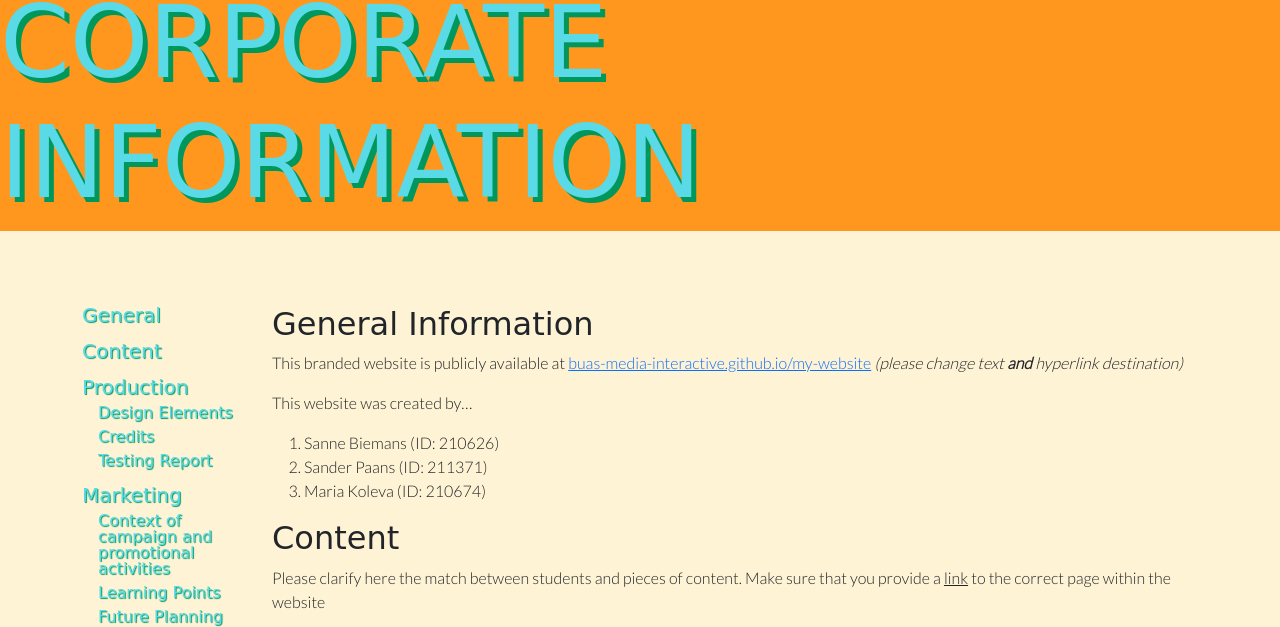
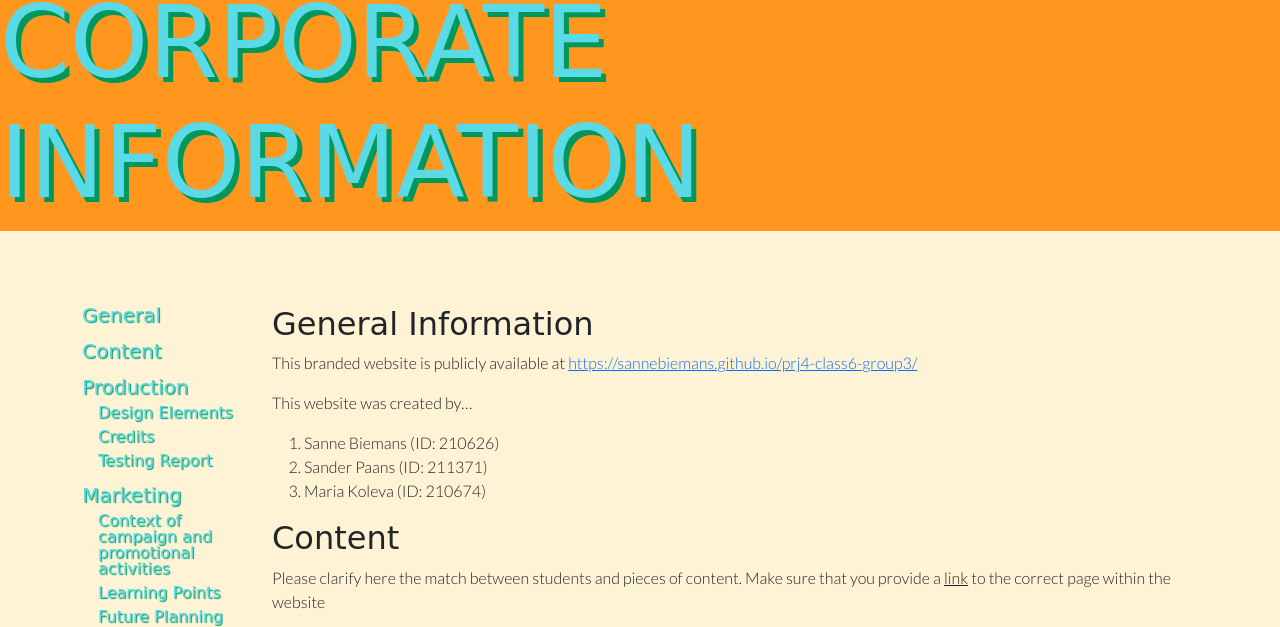
Before and after one commit to SanneBiemans/prj4-class6-group3, a plain HTML site: page corporate.html in a window 1280 px wide. Shown: the part 167-794 px from the top of the page. Drawn offline with nearby package versions, Linux system fonts and the light colour scheme; a web font is replaced by a local one.

Commit message:
changed link

```diff
--- a/corporate.html
+++ b/corporate.html
@@ -102,8 +102,8 @@
           <h2 id="general" class="corporate-title">General Information</h2>
           <p>
             This branded website is publicly available at
-            <a href="https://buas-media-interactive.github.io/">buas-media-interactive.github.io/my-website</a>
-            <em>(please change text <strong>and</strong> hyperlink destination)</em>
+            <a href="https://buas-media-interactive.github.io/">https://sannebiemans.github.io/prj4-class6-group3/</a>
+
           </p>
           <p>
             This website was created by&hellip;
```
